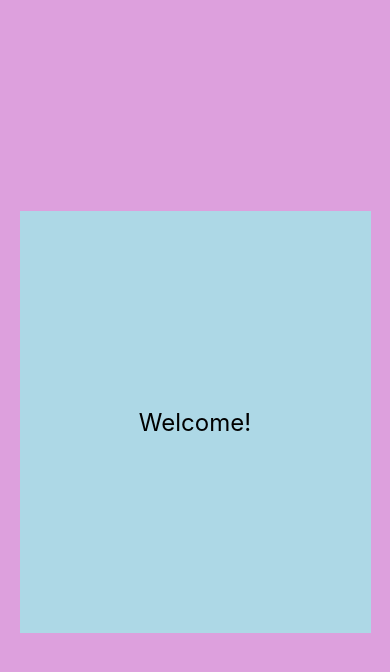
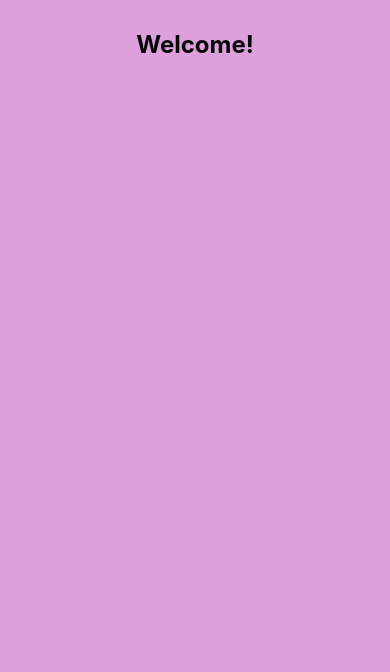
Before and after one commit to itsparasbisht/rn-starter, a React Native app: screen / in a window 390 px wide. Shown: the top 672 px of the page. Built offline with nearby package versions, Linux system fonts and the light colour scheme.

Commit message:
SafeAreaView component

```diff
--- a/App.js
+++ b/App.js
@@ -1,36 +1,31 @@
-import { View, StyleSheet, Text, useWindowDimensions } from "react-native";
+import { View, StyleSheet, Text, SafeAreaView } from "react-native";
 
 export default function App() {
-  const windowWidth = useWindowDimensions().width;
-  const windowHeight = useWindowDimensions().height;
-
   return (
-    <View style={styles.container}>
-      <View
-        style={[
-          styles.box,
-          {
-            width: windowWidth > 500 ? "70%" : "90%",
-            height: windowHeight > 600 ? "50%" : "90%",
-          },
-        ]}
-      >
-        <Text style={{ fontSize: windowWidth > 500 ? 50 : 24 }}>Welcome!</Text>
+    <SafeAreaView style={styles.safeContainer}>
+      <View style={styles.container}>
+        <View style={styles.box}>
+          <Text style={styles.text}>Welcome!</Text>
+        </View>
       </View>
-    </View>
+    </SafeAreaView>
   );
 }
 
 const styles = StyleSheet.create({
+  safeContainer: {
+    flex: 1,
+    backgroundColor: "plum",
+  },
   container: {
     flex: 1,
-    backgroundColor: "plum",
-    alignItems: "center",
-    justifyContent: "center",
   },
   box: {
-    backgroundColor: "lightblue",
-    alignItems: "center",
-    justifyContent: "center",
+    padding: 30,
+  },
+  text: {
+    fontSize: 24,
+    fontWeight: "bold",
+    textAlign: "center",
   },
 });
```
